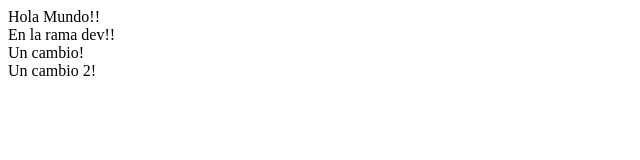
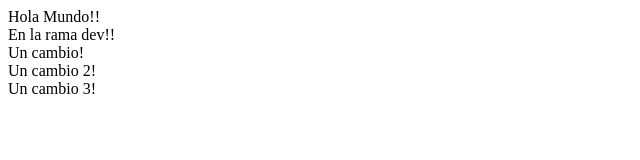
Before and after one commit to chalosalvador/ejemplo, a plain HTML site: page index.html in a window 1280 px wide. Shown: the whole page, without its empty margins (0-640 px from the left). Drawn offline with Linux system fonts and the light colour scheme.

Commit message:
Cambios3

```diff
--- a/index.html
+++ b/index.html
@@ -9,5 +9,6 @@
 <div>En la rama dev!!</div>
 <div>Un cambio!</div>
 <div>Un cambio 2!</div>
+<div>Un cambio 3!</div>
 </body>
 </html>
```
